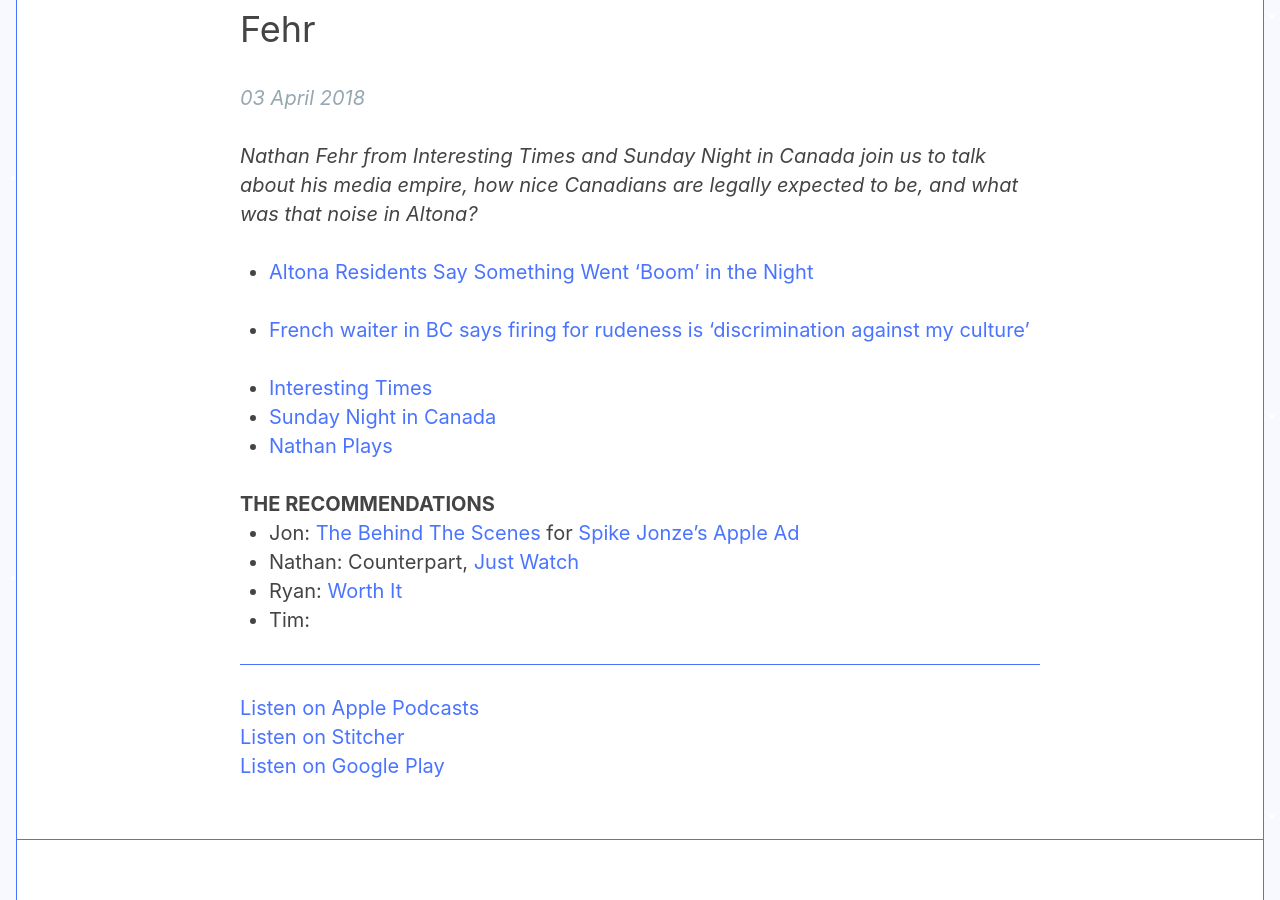
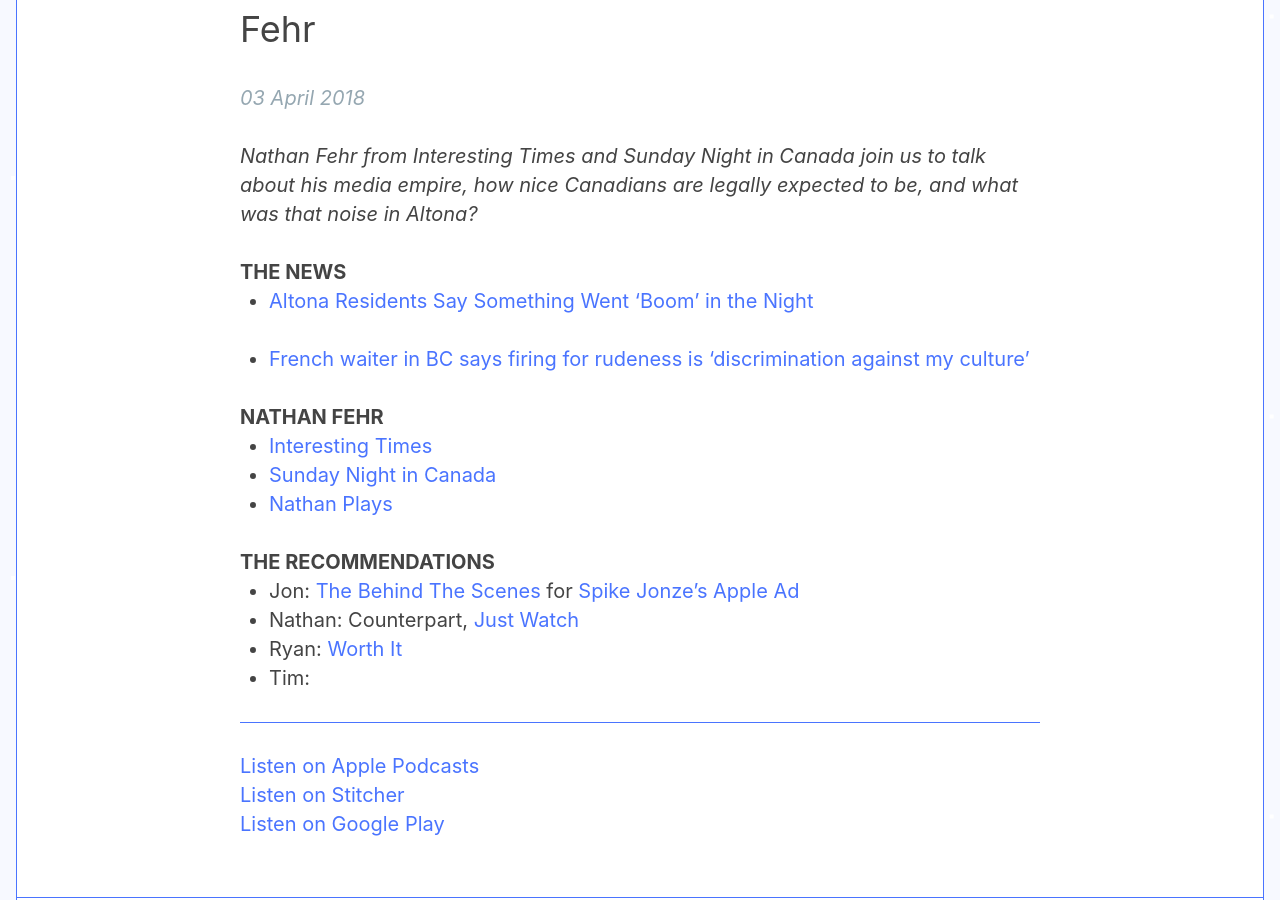
Before and after one commit to jondueck/whatevertown, a Jekyll site: the page built from _posts/2018-04-03-012.md, in a window 1280 px wide and 900 px high, scrolled down 607 px. Built offline with Jekyll 4.4.1, drawn with Linux system fonts in a browser that asks for light colours; some web fonts are replaced; comment, search, counter and statistics services are not loaded.

Commit message:
Updated 012

```diff
--- a/_posts/2018-04-03-012.md
+++ b/_posts/2018-04-03-012.md
@@ -24,9 +24,13 @@
 layout: post
 ---
 
+### The News
+
 - [Altona Residents Say Something Went 'Boom' in the Night](https://www.pembinavalleyonline.com/local/altona-residents-say-something-went-boom-in-the-night)
 
 - [French waiter in BC says firing for rudeness is 'discrimination against my culture'](https://www.theguardian.com/world/2018/mar/26/french-waiter-says-firing-for-rudeness-is-discrimination-against-my-culture?CMP=share_btn_fb)
+
+### Nathan Fehr
 
 - [Interesting Times](http://interestingtimes.ca/)
 - [Sunday Night in Canada](https://www.diym.tv/shows/sundaynightincanada/)
```
